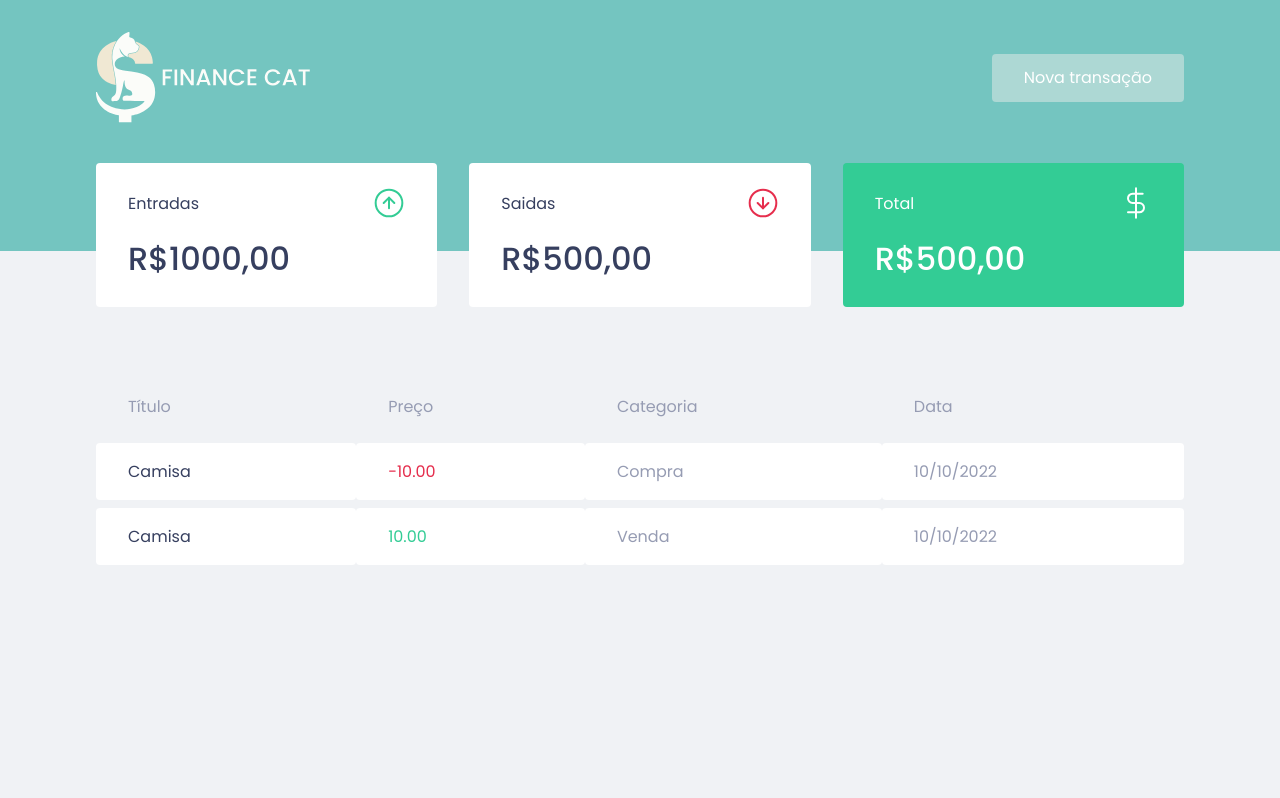
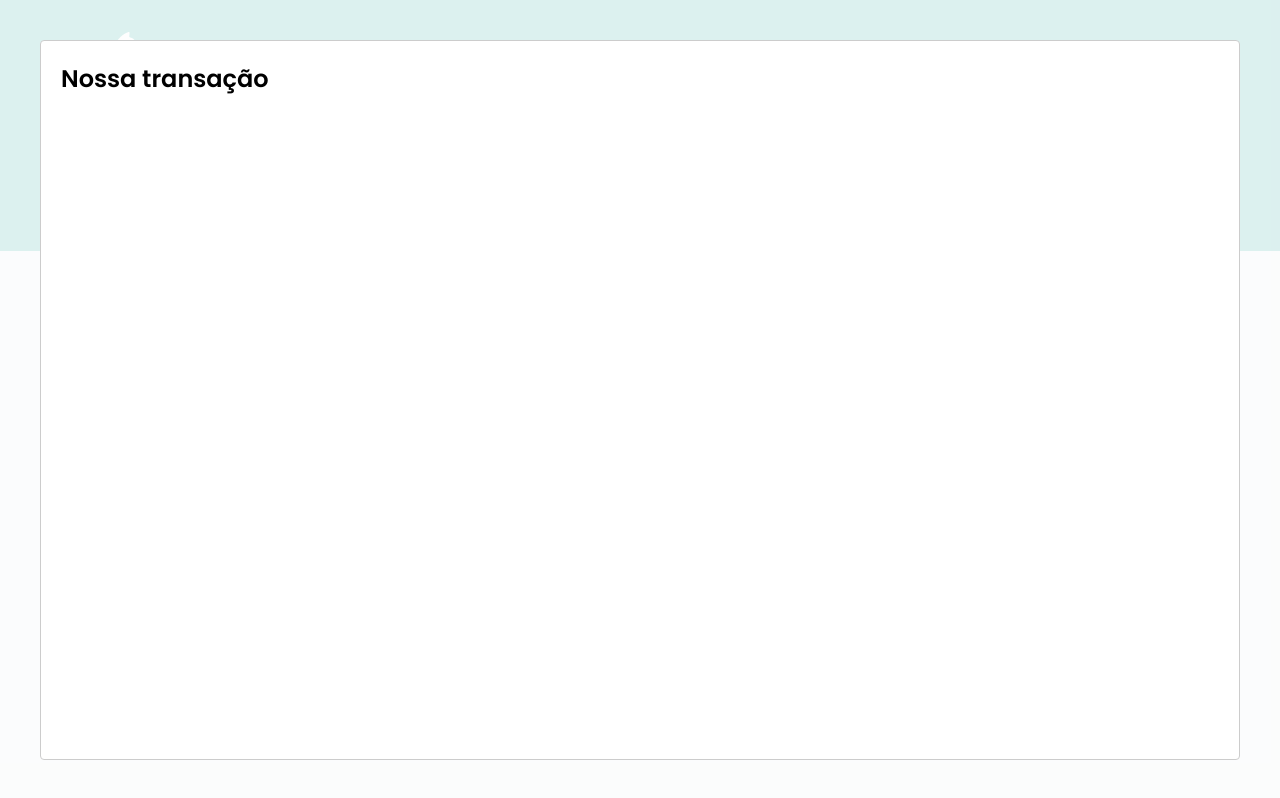
Before and after one commit to wellisonss/wsmoney-reactjs, a React (Create React App) app: page / in a window 1280 px wide. Both pictures are taken after a click on the button "Nova transação". Built offline with nearby package versions, Linux system fonts and the light colour scheme; no server answers; what miragejs would draw is missing.

Commit message:
adicionando transaction modal

```diff
--- a/package.json
+++ b/package.json
@@ -3,9 +3,11 @@
   "version": "0.1.0",
   "private": true,
   "dependencies": {
+    "axios": "^0.27.2",
     "miragejs": "^0.1.44",
     "react": "^18.1.0",
     "react-dom": "^18.1.0",
+    "react-modal": "^3.15.1",
     "react-scripts": "5.0.1",
     "styled-components": "^5.3.5",
     "web-vitals": "^2.1.0"
@@ -18,6 +20,7 @@
     "@types/node": "^16.7.13",
     "@types/react": "^18.0.0",
     "@types/react-dom": "^18.0.0",
+    "@types/react-modal": "^3.13.1",
     "@types/styled-components": "^5.1.25",
     "typescript": "^4.4.2"
   },
--- a/src/App.tsx
+++ b/src/App.tsx
@@ -1,12 +1,36 @@
 import { Dashboard } from "./components/Dashboard";
 import { Header } from "./components/Header";
 import { GlocalStyle } from "./styles/global";
+import Modal from "react-modal"
+import { useState } from "react";
+
+Modal.setAppElement('#root');
 
 export function App() {
+
+  const [isNewTransactionModalOpen, setIsNewTransactionModalOpen] = useState(false);
+
+  function handleOpenNewTransactionModal () {
+
+    setIsNewTransactionModalOpen(true);
+
+  }
+
+  function handleCloseNewTransactionModal () {
+
+    setIsNewTransactionModalOpen(false);
+
+  }
   return (
     <>
-     <Header />
+     <Header onOpenNewTransactionModal={handleOpenNewTransactionModal} />
      <Dashboard />
+     <Modal
+        isOpen={isNewTransactionModalOpen}
+        onRequestClose={handleCloseNewTransactionModal}
+     >
+       <h2>Nossa transação</h2>
+     </Modal>
      <GlocalStyle />
     </>
   );
--- a/src/components/Header/index.tsx
+++ b/src/components/Header/index.tsx
@@ -1,12 +1,17 @@
 import logoImg from '../../assets/logo.svg'
 import { Container, Content } from './styles'
 
-export function Header (){
+interface HeaderProps {
+  onOpenNewTransactionModal: () => void;
+}
+
+export function Header ({onOpenNewTransactionModal}: HeaderProps){
+
   return (
     <Container>
       <Content>
      <img src={logoImg} alt="finance cat" />
-     <button type="button">
+     <button type="button" onClick={onOpenNewTransactionModal}>
        Nova transação
      </button>
      </Content>
--- a/src/components/TransactionsTable/index.tsx
+++ b/src/components/TransactionsTable/index.tsx
@@ -1,12 +1,12 @@
 import { useEffect } from "react"
+import { api } from "../../services/api";
 import { Container } from "./style"
 
 
 export function TransactionTable(){
   useEffect(()=>{
-    fetch('http://localhost:3000/api/transactions')
-    .then(response => response.json())
-    .then(data => console.log(data))
+    api.get('transactions')
+    .then(response => console.log(response.data))
   }, []);
 
   return (
--- /dev/null
+++ b/src/services/api.ts
@@ -0,0 +1,5 @@
+import axios from "axios";
+
+export const api = axios.create({
+  baseURL: 'http://localhost:3000/api'
+});
```
Also changed, not shown: 2 other files (tests, documents, lock files or other folders).
